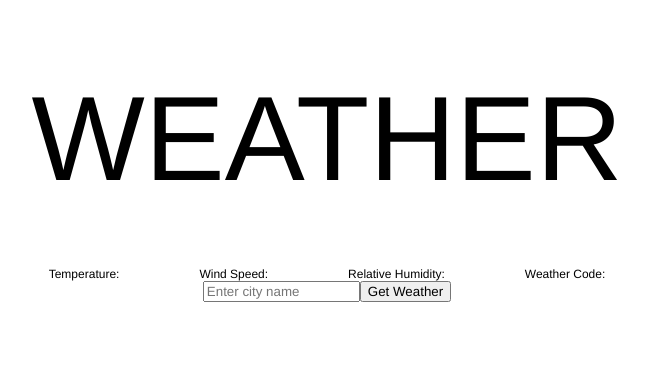
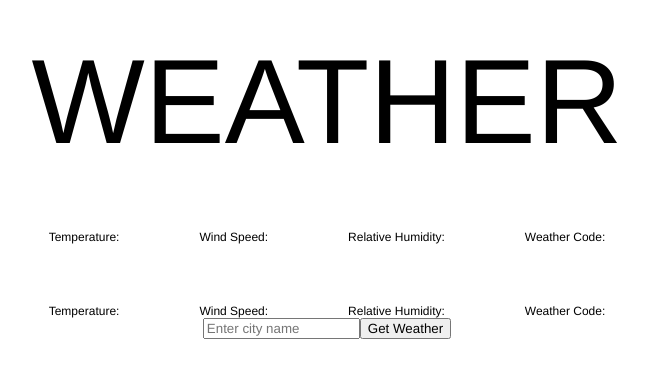
Before and after one commit to SanjeevMidda/weather-dashboard, a React (Create React App) app: page / in a window 1280 px wide. Shown: the part 215-592 px from the top of the page, without its empty margins (313-961 px from the left). Built offline with nearby package versions, Linux system fonts and the light colour scheme.

Commit message:
feat: create WeatherCard component

```diff
--- a/src/App.tsx
+++ b/src/App.tsx
@@ -2,6 +2,7 @@ import "./index.css";
 import SearchBar from "./components/SearchBar";
 import { useState } from "react";
 import useWeather from "./hooks/useWeather";
+import WeatherCard from "./components/WeatherCard";
 
 function App() {
   const [searchQuery, setSearchQuery] = useState<string>("");
@@ -13,6 +14,7 @@ function App() {
       <h1>WEATHER</h1>
       <h2 id="city">{searchQuery}</h2>
 
+      <WeatherCard weather={weather} />
       <div className="cityWeatherDetails">
         <h4>Temperature: {weather?.temperature} </h4>
         <h4>Wind Speed: {weather?.windSpeed} </h4>
--- /dev/null
+++ b/src/components/WeatherCard.tsx
@@ -0,0 +1,12 @@
+const WeatherCard = ({ weather }: any) => {
+  return (
+    <div className="cityWeatherDetails">
+      <h4>Temperature: {weather?.temperature} </h4>
+      <h4>Wind Speed: {weather?.windSpeed} </h4>
+      <h4>Relative Humidity: {weather?.relativeHumidity}</h4>
+      <h4>Weather Code: {weather?.weatherCode} </h4>
+    </div>
+  );
+};
+
+export default WeatherCard;
```
